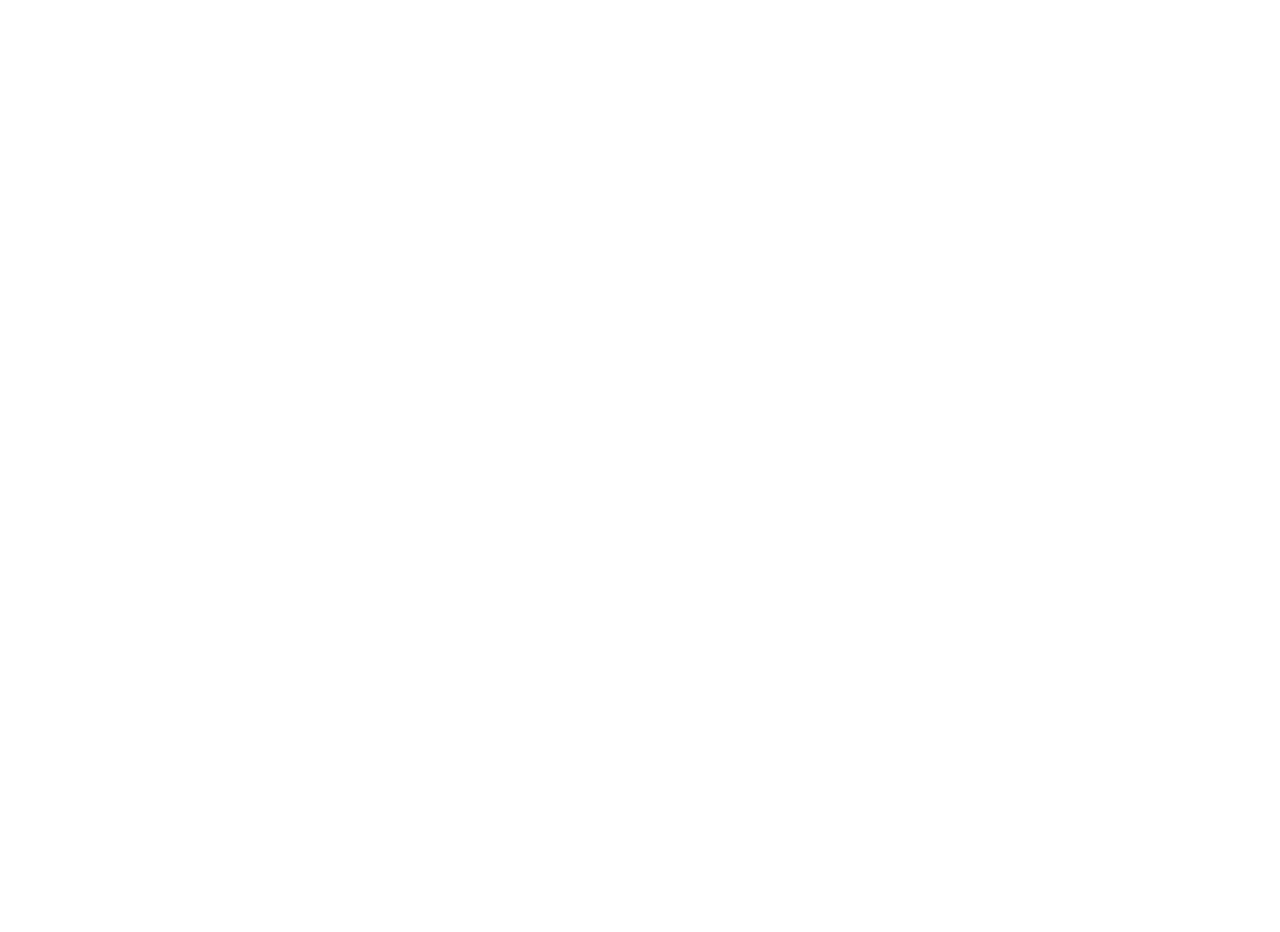
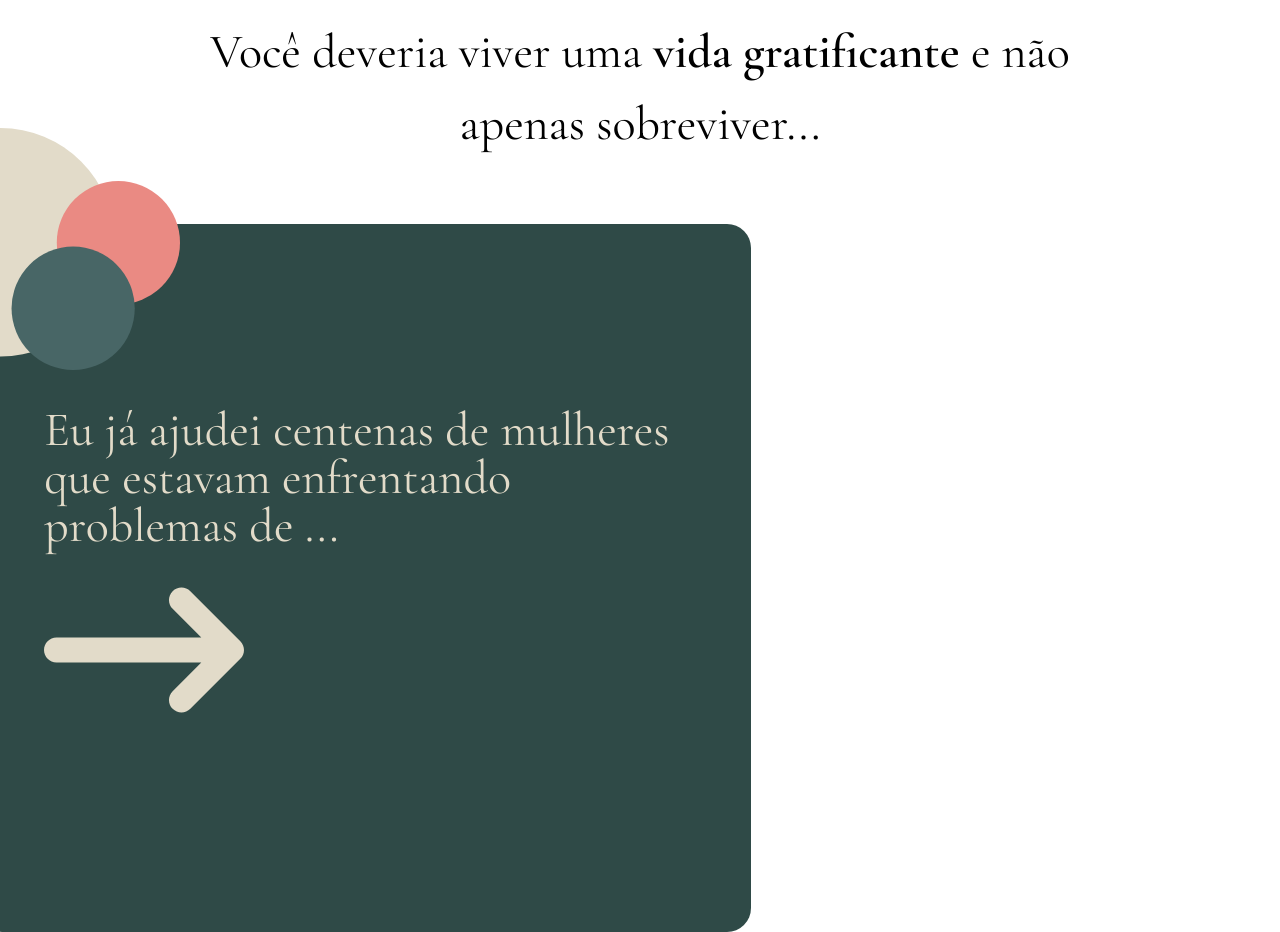
Before and after one commit to pedrojaraujo/psiCamilaSilva, a Next.js app: page / in a window 1280 px wide. Shown: the part 980-1912 px from the top of the page. Before the commit the page ends 916 px from the top, so only its background shows below. Built offline with nearby package versions, Linux system fonts and the light colour scheme.

Commit message:
add a new section for the skills

```diff
--- a/package.json
+++ b/package.json
@@ -9,13 +9,15 @@
     "lint": "next lint"
   },
   "dependencies": {
+    "@fullpage/react-fullpage": "^0.1.40",
     "@next/eslint-plugin-next": "^14.1.0",
     "eslint-plugin-prettier": "^5.1.3",
     "eslint-plugin-react": "^7.33.2",
     "eslint-plugin-react-hooks": "^4.6.0",
     "next": "^14.1.0",
     "react": "^18",
-    "react-dom": "^18"
+    "react-dom": "^18",
+    "react-icons": "^5.0.1"
   },
   "devDependencies": {
     "@types/node": "^20",
--- a/src/app/page.tsx
+++ b/src/app/page.tsx
@@ -6,6 +6,7 @@
 import Tape from "@/components/Tape";
 import Title from "@/components/Title";
 import Paragraph from "@/components/Paragraph";
+import { FaArrowRightLong } from "react-icons/fa6";
 
 export default function Home() {
   return (
@@ -35,10 +36,15 @@
         laptop:mt-[80px]
         laptop:mr-[400px]
         py-[35px]
-        px-[54px]"
+        px-[54px]
+        desktop:w-[720px]
+        desktop:h-[440px]
+        laptop:w-[560px]
+        laptop:h-[380px]
+        "
         >
           <Paragraph>PSICOLOGA CRP 203094/908</Paragraph>
-          <Title isMainHeading>
+          <Title isMainHeading className="desktop:text-2xl laptop:text-xl">
             Guiando mulheres em transformações internas com{" "}
             <span className="text-default-pink">empatia</span>
           </Title>
@@ -54,6 +60,39 @@
         </Banner>
       </HeroSection>
       <Tape />
+      <section className="desktop:w-full laptop:w-full mt-20 flex flex-col items-center">
+        <Title className="w-full text-center text-xl desktop:w-[929px]">
+          Você deveria viver uma{" "}
+          <span className="font-semibold">vida gratificante</span> e não apenas
+          sobreviver...
+        </Title>
+        <div
+          className="
+        w-full
+        z-20
+        mt-28
+        absolute
+        flex
+        justify-start
+        "
+        >
+          <Image
+            src="/images/ellipses.svg"
+            width={180}
+            height={280}
+            alt="Logo escrito Camila Silva psicóloga."
+          />
+        </div>
+        <div className="w-full justify-start mr-10 mt-16">
+          <Banner className="w-[771px] h-[708px] flex flex-col justify-center items-center">
+            <Title className="text-xl w-10/12">
+              Eu já ajudei centenas de mulheres que estavam enfrentando
+              problemas de ...
+              <FaArrowRightLong className="text-[200px]" />
+            </Title>
+          </Banner>
+        </div>
+      </section>
     </main>
   );
 }
--- a/src/components/Banner/index.tsx
+++ b/src/components/Banner/index.tsx
@@ -1,7 +1,7 @@
 const Banner = ({ children, className }: Props) => {
   return (
     <div
-      className={`${className} leading-none flex flex-col gap-4 bg-default-green text-default-bege desktop:w-[720px] desktop:h-[440px] laptop:w-[560px] laptop:h-[380px]  rounded-3xl`}
+      className={`${className} leading-none flex flex-col gap-4 bg-default-green text-default-bege   rounded-3xl`}
     >
       {children}
     </div>
--- a/src/components/HeroSection/index.tsx
+++ b/src/components/HeroSection/index.tsx
@@ -1,8 +1,8 @@
 const HeroSection = ({ children }: Props) => {
   return (
-    <div className="desktop:h-[708px] laptop:h-[532px] flex justify-center mt-5">
+    <section className="desktop:h-[708px] laptop:h-[532px] flex justify-center mt-5">
       {children}
-    </div>
+    </section>
   );
 };
 
--- a/src/components/Tape/index.tsx
+++ b/src/components/Tape/index.tsx
@@ -1,6 +1,6 @@
 const Tape = () => {
   return (
-    <div className="bg-default-pink text-white desktop:h-12 laptop:h-8 laptop:text-sm flex items-center">
+    <section className="bg-default-pink text-white desktop:h-12 laptop:h-8 laptop:text-sm flex items-center">
       <ul className="flex justify-around gap-3 w-full">
         <li>Lorem, ipsum dolor.</li>
         <li>Lorem, ipsum dolor.</li>
@@ -11,7 +11,7 @@
         <li>Lorem, ipsum dolor.</li>
         <li>Lorem, ipsum dolor.</li>
       </ul>
-    </div>
+    </section>
   );
 };
 
--- a/src/components/Title/index.tsx
+++ b/src/components/Title/index.tsx
@@ -2,11 +2,7 @@
   const Tag = isMainHeading ? "h1" : "h2";
 
   return (
-    <Tag
-      className={`${className} font-cormorantGaramond desktop:text-2xl laptop:text-xl`}
-    >
-      {children}
-    </Tag>
+    <Tag className={`${className} font-cormorantGaramond `}>{children}</Tag>
   );
 };
 
```
Also changed, not shown: public/images/ellipses.svg (added), 1 other file (tests, documents, lock files or other folders).
